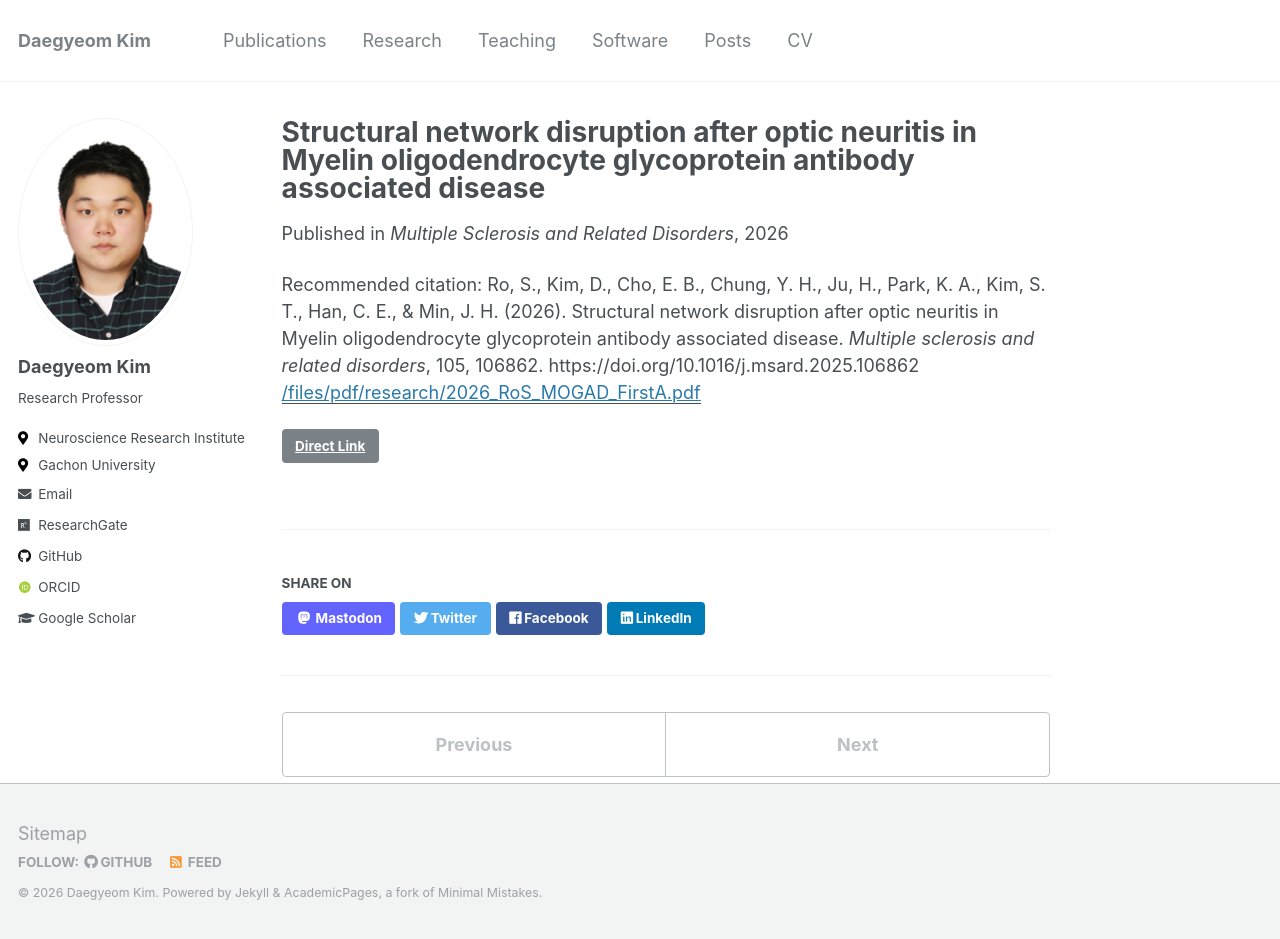
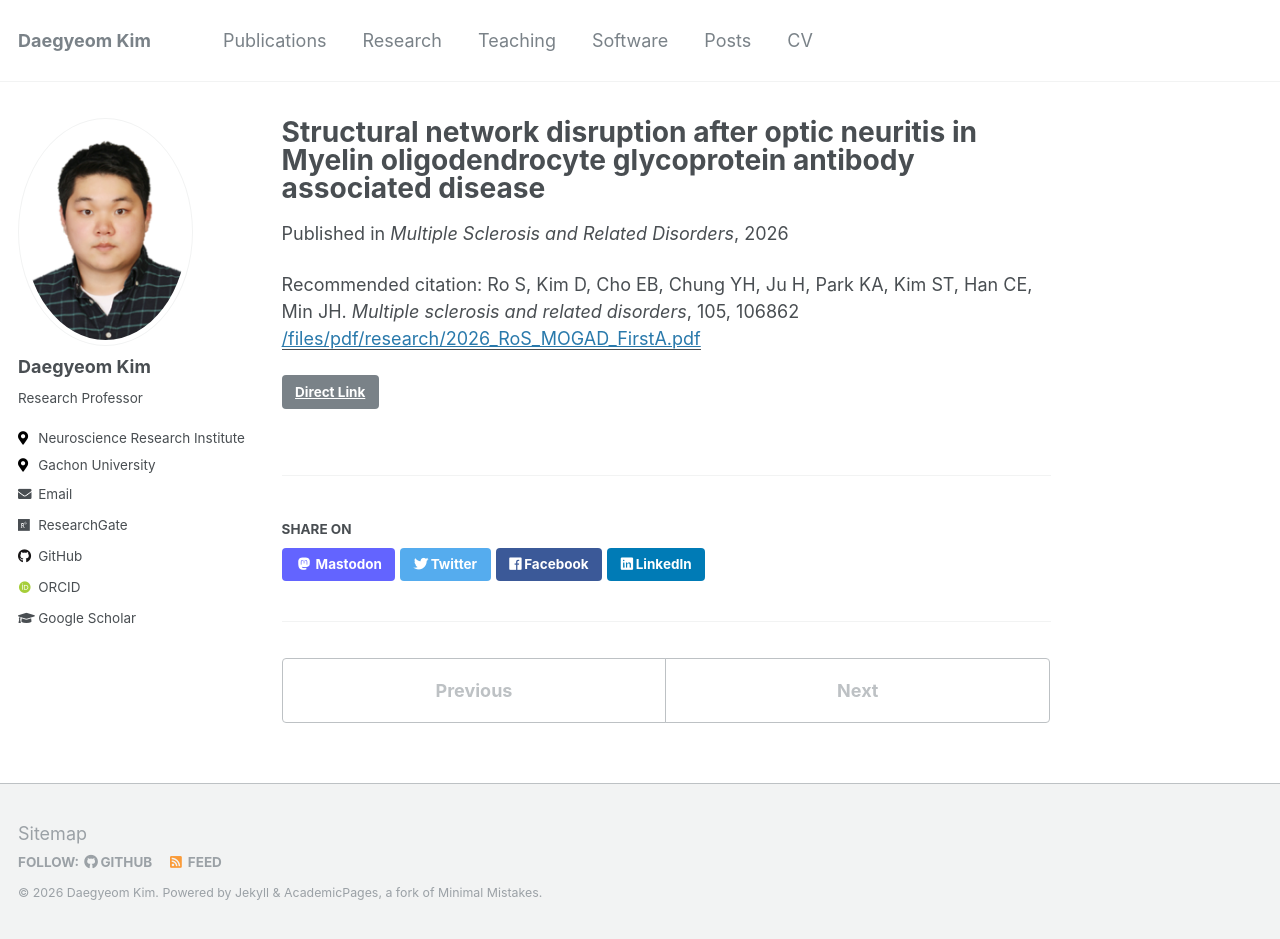
Before and after one commit to dgyeomkim/dgyeomkim.github.io, a Jekyll site: the page built from _publications/2026-MOGAD.md, in a window 1280 px wide and 939 px high. Built offline with Jekyll 4.4.1, drawn with Linux system fonts in a browser that asks for light colours; some web fonts are replaced.

Commit message:
Update 2026-MOGAD.md

```diff
--- a/_publications/2026-MOGAD.md
+++ b/_publications/2026-MOGAD.md
@@ -6,5 +6,5 @@ date: 2026-01-01
 venue: 'Multiple Sclerosis and Related Disorders'
 paperurl: "/files/pdf/research/2026_RoS_MOGAD_FirstA.pdf"
 link: 'https://doi.org/10.1016/j.msard.2025.106862'
-citation: "Ro, S., Kim, D., Cho, E. B., Chung, Y. H., Ju, H., Park, K. A., Kim, S. T., Han, C. E., & Min, J. H. (2026). Structural network disruption after optic neuritis in Myelin oligodendrocyte glycoprotein antibody associated disease. <i>Multiple sclerosis and related disorders</i>, 105, 106862. https://doi.org/10.1016/j.msard.2025.106862"
+citation: "Ro S, Kim D, Cho EB, Chung YH, Ju H, Park KA, Kim ST, Han CE, Min JH. <i>Multiple sclerosis and related disorders</i>, 105, 106862"
 ---
```
